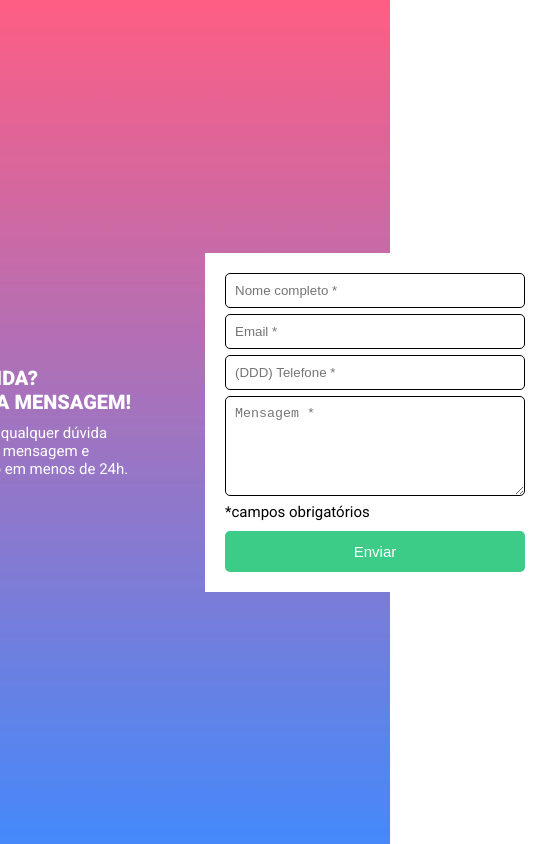
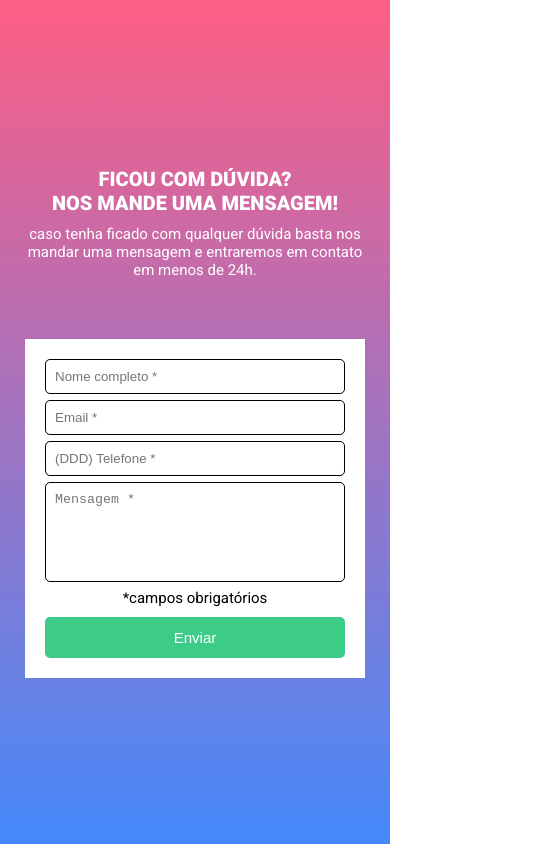
Before and after one commit to VictorEsPe/formul-rio-com-validacao, a plain HTML site: page index.html in a window 390 px wide. Shown: the whole page, 545 px wide, since content can reach past the window. Drawn offline with Linux system fonts and the light colour scheme.

Commit message:
O layout foi adaptado para diferentes tipos de dispositivos

```diff
--- a/index.html
+++ b/index.html
@@ -13,6 +13,7 @@
 
     <link rel="stylesheet" href="src/css/reset.css">
     <link rel="stylesheet" href="src/css/style.css">
+    <link rel="stylesheet" href="src/css/responsive.css">
 
     <title>Formulário com validação</title>
   </head>
--- /dev/null
+++ b/src/css/responsive.css
@@ -0,0 +1,30 @@
+@media(max-width: 768px) {
+  .form-container {
+    flex-flow: column;
+    text-align: center;
+  }
+
+  .form-description {
+    display: flex;
+    flex-direction: column;
+    align-items: center;
+  }
+
+  .form-description h1 {
+    font-size: 2.5rem;
+  }
+
+  .form-description p {
+    width: 350px;
+  }
+
+  #form .input-and-message-container {
+    align-items: flex-start;
+  }
+}
+
+@media(max-width: 600px) {
+  .form-description h1 {
+    font-size: 2rem;
+  }
+}
--- a/src/css/style.css
+++ b/src/css/style.css
@@ -53,7 +53,7 @@ html {
 
 .input-and-message-container .error-message {
   font-weight: 400;
-  font-size: 10px;
+  font-size: 1rem;
   color: #F52E2E;
 }
 
@@ -67,6 +67,7 @@ html {
 
 .form-card .text-area {
   height: 100px;
+  resize: none;
 }
 
 .required-fields {
```
